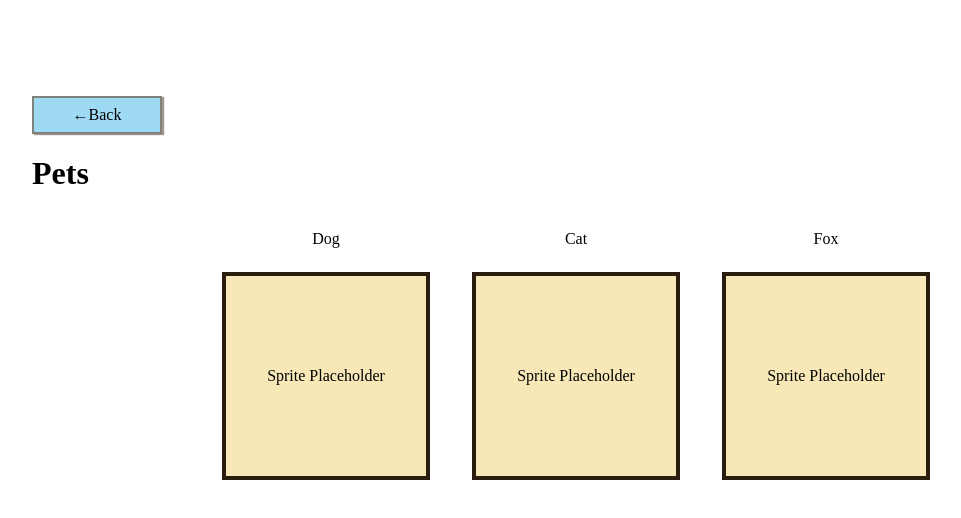
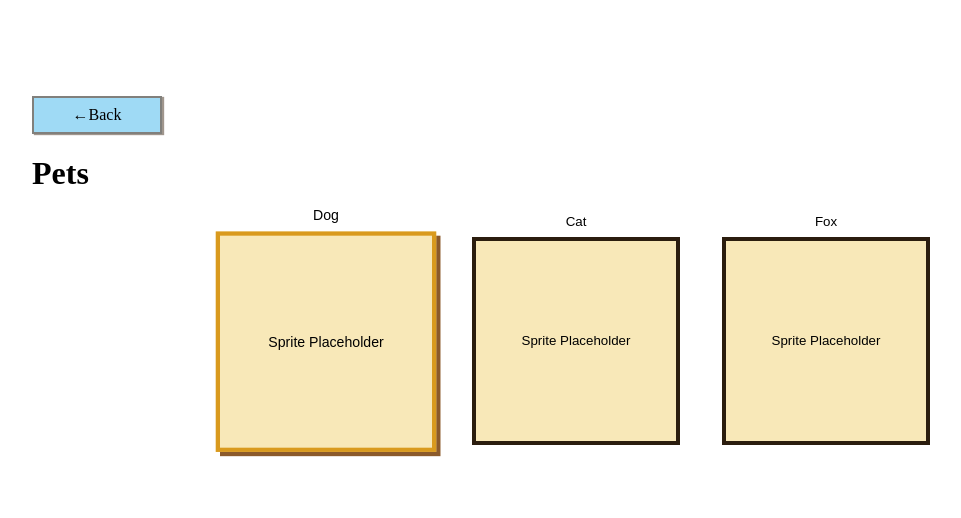
Before and after one commit to gtvincent2000/pet-overlay, a React (Vite) app: page /home#/home in a window 1280 px wide. Both pictures are taken after a click on the button "Change Pet". Shown: the top 518 px of the page, without its empty margins (64-1025 px from the left). Built offline with nearby package versions, Linux system fonts and the light colour scheme.

Commit message:
Added pet selection state logic

```diff
--- a/src/App.tsx
+++ b/src/App.tsx
@@ -6,12 +6,22 @@ import PetSelection from "./screens/PetSelection";
 import Settings from "./screens/Settings";
 
 export default function App() {
+
+  // State for Screen Selection
   const [currentScreen, setCurrentScreen] =
     useState<"home" | "petSelection" | "settings">("home");
 
+  // State for Pet Selection
+  const [selectedPet, setSelectedPet] =
+    useState<"Dog" | "Cat" | "Fox">("Dog");
+
   const renderMainScreen = () => {
     if (currentScreen === "petSelection") {
-      return <PetSelection onBack={() => setCurrentScreen("home")} />;
+      return <PetSelection
+          onBack={() => setCurrentScreen("home")}
+          selectedPet={selectedPet}
+          onSelectPet={setSelectedPet}
+        />;
     }
     if (currentScreen === "settings") {
       return <Settings onBack={() => setCurrentScreen("home")} />;
--- a/src/screens/PetSelection.tsx
+++ b/src/screens/PetSelection.tsx
@@ -1,11 +1,22 @@
 import BackButton from "../ui/BackButton";
 import PetCard from "../ui/PetCard";
 
+type PetName = "Dog" | "Cat" | "Fox";
+
 type PetSelectionProps = {
   onBack: () => void;
+  selectedPet: PetName;
+  onSelectPet: (pet: PetName) => void;
 };
 
-export default function PetSelection({ onBack }: PetSelectionProps) {
+export default function PetSelection({
+  onBack,
+  selectedPet,
+  onSelectPet,
+ }: PetSelectionProps) {
+
+  const pets: PetName[] = ["Dog", "Cat", "Fox"]
+
   return (
     <div className="screen-page">
       <div className="pet-selection-page">
@@ -13,9 +24,14 @@ export default function PetSelection({ onBack }: PetSelectionProps) {
         <h1>Pets</h1>
 
         <div className="pet-grid">
-          <PetCard name="Dog" />
-          <PetCard name="Cat" />
-          <PetCard name="Fox" />
+          {pets.map((pet) => (
+            <PetCard
+              key={pet}
+              name={pet}
+              isSelected={selectedPet === pet}
+              onSelect={() => onSelectPet(pet)}
+            />
+          ))}
         </div>
       </div>
     </div>
--- a/src/styles.css
+++ b/src/styles.css
@@ -21,6 +21,8 @@ html, body, #root {
   --button-shadow-hover: #918c89;
 
   --text-primary: #2b1d0e;
+
+  --selected-border: #d99a1e;
 }
 
 
@@ -148,6 +150,27 @@ canvas {
   flex-direction: column;
   align-items: center;
   gap: 8px;
+
+  background: transparent;
+  border: none;
+  box-shadow: none;
+  padding: 0;
+
+  cursor: pointer;
+  transition: transform 120ms ease;
+}
+
+.pet-card:hover {
+  transform: scale(1.04);
+}
+
+.pet-card-selected {
+  transform: scale(1.06);
+}
+
+.pet-card-selected .pet-card-box {
+  border-color: var(--selected-border);
+  box-shadow: 4px 4px 0 var(--panel-shadow);
 }
 
 .pet-card-name {
--- a/src/ui/PetCard.tsx
+++ b/src/ui/PetCard.tsx
@@ -1,15 +1,24 @@
 type PetCardProps = {
     name: string;
+    isSelected: boolean;
+    onSelect: () => void;
 };
 
-export default function PetCard({ name }: PetCardProps) {
+export default function PetCard({
+    name,
+    isSelected,
+    onSelect,
+ }: PetCardProps) {
     return (
-        <div className="pet-card">
-            <p className="pet-card-names">{name}</p>
+        <button
+            className={`pet-card ${isSelected ? "pet-card-selected" : ""}`}
+            onClick={onSelect}
+        >
+            <p className="pet-card-name">{name}</p>
 
             <div className="pet-card-box">
                 Sprite Placeholder
             </div>
-        </div>
+        </button>
     );
 }
```
